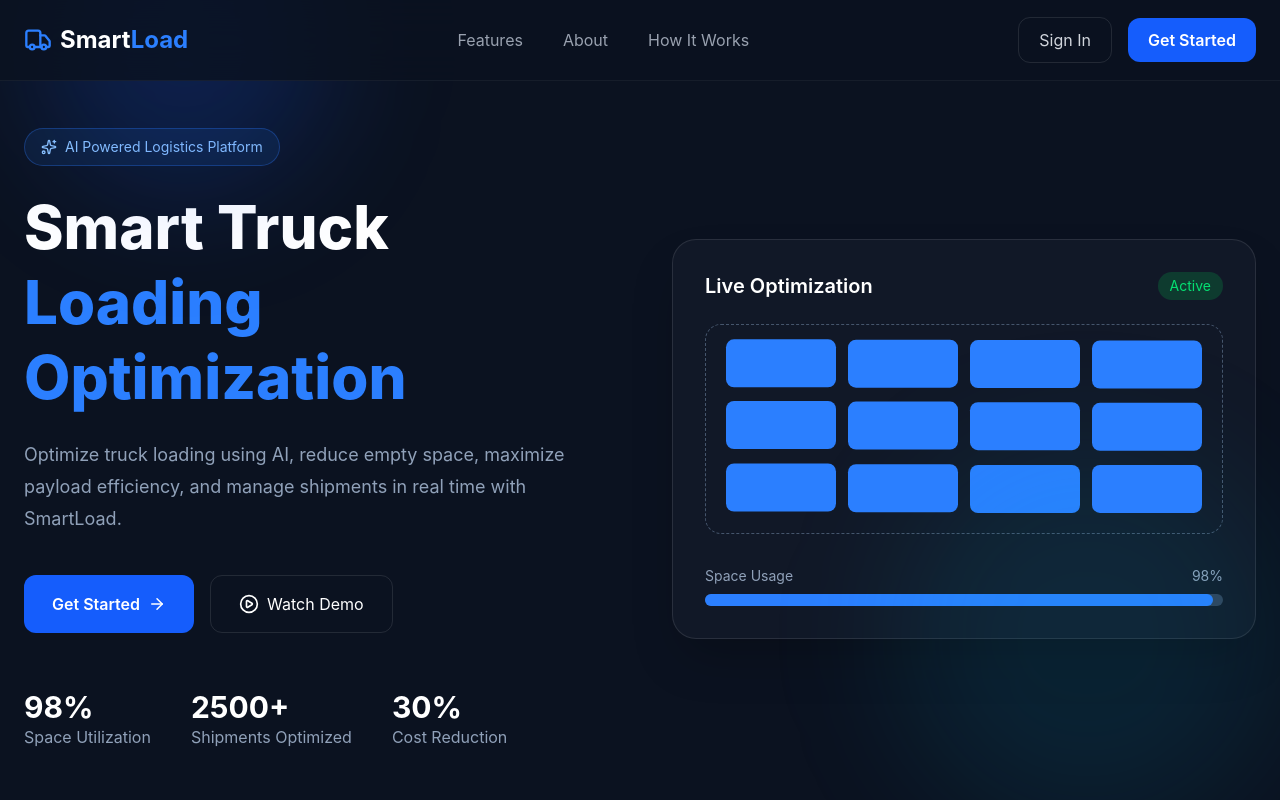
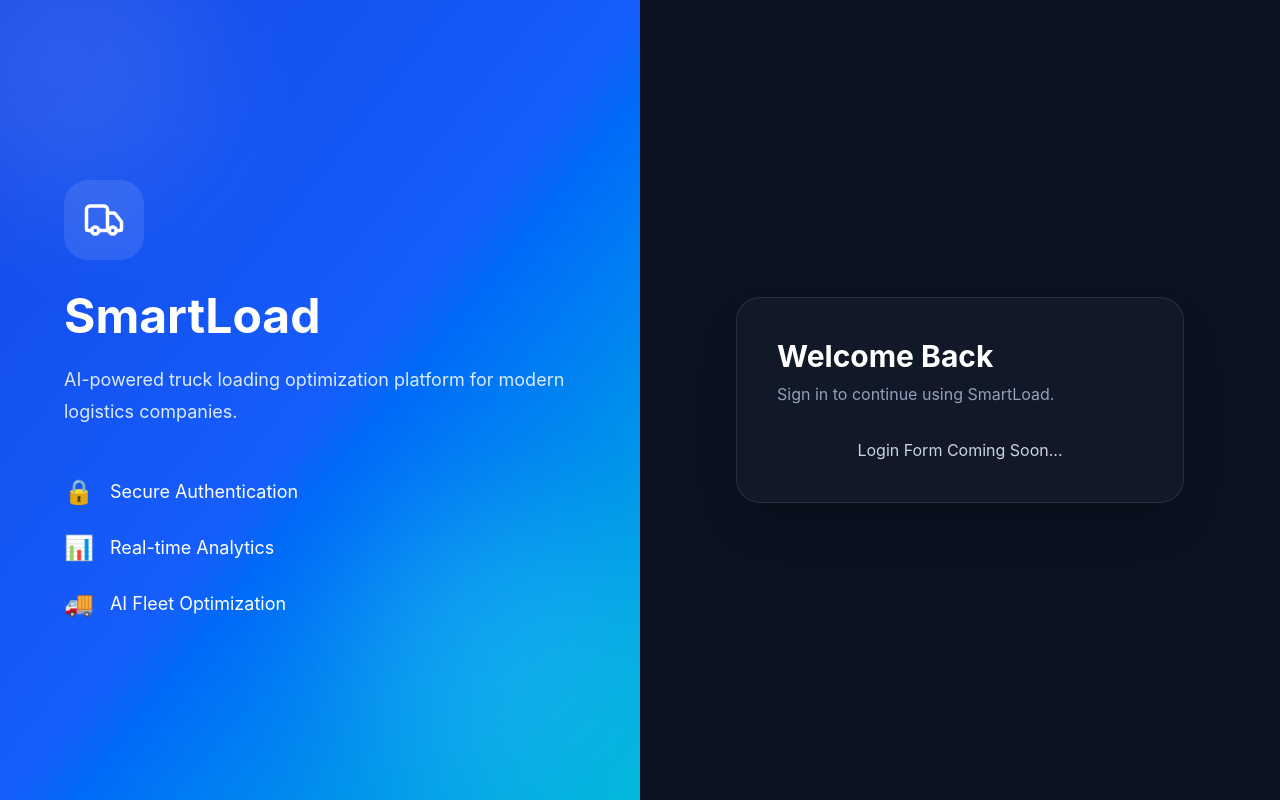
Before and after one commit to bstar042005/Smart-Truck-Loading-Optimization-System, a React app in the folder frontend/: page /login in a window 1280 px wide. Shown: the top 800 px of the page. Built offline with nearby package versions, Linux system fonts and the light colour scheme; the HTML template or start-up script is replaced by a standard one.

Commit message:
feat: setup authentication layout and routing

```diff
--- a/frontend/src/App.jsx
+++ b/frontend/src/App.jsx
@@ -1,5 +1,5 @@
-import Landing from "./pages/Landing";
+import AppRoutes from "./routes/AppRoutes";
 
 export default function App() {
-  return <Landing />;
+  return <AppRoutes />;
 }
--- /dev/null
+++ b/frontend/src/components/auth/AuthLayout.jsx
@@ -0,0 +1,64 @@
+import { Truck } from "lucide-react";
+
+export default function AuthLayout({ title, subtitle, children }) {
+  return (
+    <div className="min-h-screen bg-[#0B1220]">
+      <div className="grid min-h-screen lg:grid-cols-2">
+        {/* Left Side */}
+        <div className="relative hidden overflow-hidden lg:flex">
+          <div className="absolute inset-0 bg-gradient-to-br from-blue-700 via-blue-600 to-cyan-500" />
+
+          <div className="absolute -top-20 -left-20 h-72 w-72 rounded-full bg-white/10 blur-3xl" />
+          <div className="absolute bottom-0 right-0 h-72 w-72 rounded-full bg-cyan-300/20 blur-3xl" />
+
+          <div className="relative z-10 flex h-full flex-col justify-center px-16 text-white">
+            <div className="mb-8 flex h-20 w-20 items-center justify-center rounded-3xl bg-white/10 backdrop-blur">
+              <Truck size={42} />
+            </div>
+
+            <h1 className="text-5xl font-bold">
+              SmartLoad
+            </h1>
+
+            <p className="mt-6 text-lg text-blue-100 leading-8">
+              AI-powered truck loading optimization platform for modern
+              logistics companies.
+            </p>
+
+            <div className="mt-12 space-y-6">
+              <div className="flex items-center gap-4">
+                <span className="text-2xl">🔒</span>
+                <span className="text-lg">Secure Authentication</span>
+              </div>
+
+              <div className="flex items-center gap-4">
+                <span className="text-2xl">📊</span>
+                <span className="text-lg">Real-time Analytics</span>
+              </div>
+
+              <div className="flex items-center gap-4">
+                <span className="text-2xl">🚚</span>
+                <span className="text-lg">AI Fleet Optimization</span>
+              </div>
+            </div>
+          </div>
+        </div>
+
+        {/* Right Side */}
+        <div className="flex items-center justify-center p-6">
+          <div className="w-full max-w-md rounded-3xl border border-white/10 bg-[#111827] p-10 shadow-2xl">
+            <h2 className="text-3xl font-bold text-white">
+              {title}
+            </h2>
+
+            <p className="mt-2 mb-8 text-slate-400">
+              {subtitle}
+            </p>
+
+            {children}
+          </div>
+        </div>
+      </div>
+    </div>
+  );
+}
--- a/frontend/src/pages/auth/DealerLogin.jsx
+++ b/frontend/src/pages/auth/DealerLogin.jsx
@@ -1,7 +1,14 @@
-export default function DealerLogin(){
+import AuthLayout from "../../components/auth/AuthLayout";
+
+export default function DealerLogin() {
   return (
-    <h1 className="text-white text-4xl p-10">
-      Login Page
-    </h1>
+    <AuthLayout
+      title="Dealer Login"
+      subtitle="Access your dealer dashboard."
+    >
+      <div className="text-center text-slate-300">
+        Dealer Login Form Coming Soon...
+      </div>
+    </AuthLayout>
   );
 }
--- a/frontend/src/pages/auth/DealerRegister.jsx
+++ b/frontend/src/pages/auth/DealerRegister.jsx
@@ -1,7 +1,14 @@
-export default function DealerRegister(){
+import AuthLayout from "../../components/auth/AuthLayout";
+
+export default function DealerRegister() {
   return (
-    <h1 className="text-white text-4xl p-10">
-      Login Page
-    </h1>
+    <AuthLayout
+      title="Dealer Registration"
+      subtitle="Create your dealer account."
+    >
+      <div className="text-center text-slate-300">
+        Dealer Register Form Coming Soon...
+      </div>
+    </AuthLayout>
   );
 }
--- a/frontend/src/pages/auth/Login.jsx
+++ b/frontend/src/pages/auth/Login.jsx
@@ -1,7 +1,14 @@
+import AuthLayout from "../../components/auth/AuthLayout";
+
 export default function Login() {
   return (
-    <h1 className="text-white text-4xl p-10">
-      Login Page
-    </h1>
+    <AuthLayout
+      title="Welcome Back"
+      subtitle="Sign in to continue using SmartLoad."
+    >
+      <div className="text-center text-slate-300">
+        Login Form Coming Soon...
+      </div>
+    </AuthLayout>
   );
 }
--- a/frontend/src/pages/auth/Register.jsx
+++ b/frontend/src/pages/auth/Register.jsx
@@ -1,7 +1,14 @@
-export default function Register(){
+import AuthLayout from "../../components/auth/AuthLayout";
+
+export default function Register() {
   return (
-    <h1 className="text-white text-4xl p-10">
-      Login Page
-    </h1>
+    <AuthLayout
+      title="Create Account"
+      subtitle="Create your SmartLoad account."
+    >
+      <div className="text-center text-slate-300">
+        Register Form Coming Soon...
+      </div>
+    </AuthLayout>
   );
 }
--- a/frontend/src/routes/AppRoutes.jsx
+++ b/frontend/src/routes/AppRoutes.jsx
@@ -1,14 +1,22 @@
-export default function App() {
+import { Routes, Route } from "react-router-dom";
+
+import Landing from "../pages/Landing";
+
+import Login from "../pages/auth/Login";
+import Register from "../pages/auth/Register";
+import DealerLogin from "../pages/auth/DealerLogin";
+import DealerRegister from "../pages/auth/DealerRegister";
+
+export default function AppRoutes() {
   return (
-    <div
-      style={{
-        background: "black",
-        color: "white",
-        minHeight: "100vh",
-        padding: "40px",
-      }}
-    >
-      <h1>App Working ✅</h1>
-    </div>
+    <Routes>
+      <Route path="/" element={<Landing />} />
+
+      <Route path="/login" element={<Login />} />
+      <Route path="/register" element={<Register />} />
+
+      <Route path="/dealer/login" element={<DealerLogin />} />
+      <Route path="/dealer/register" element={<DealerRegister />} />
+    </Routes>
   );
 }
```
